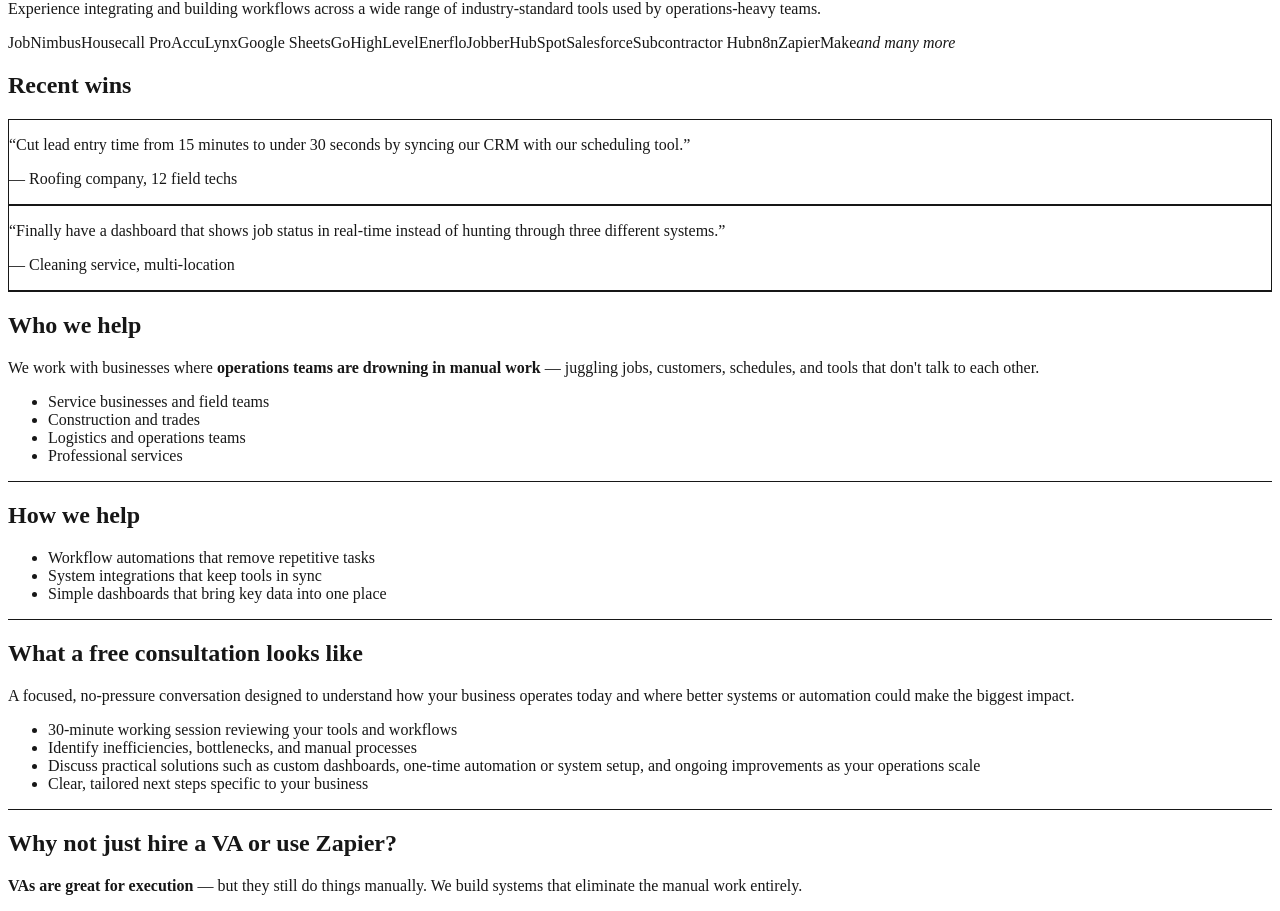
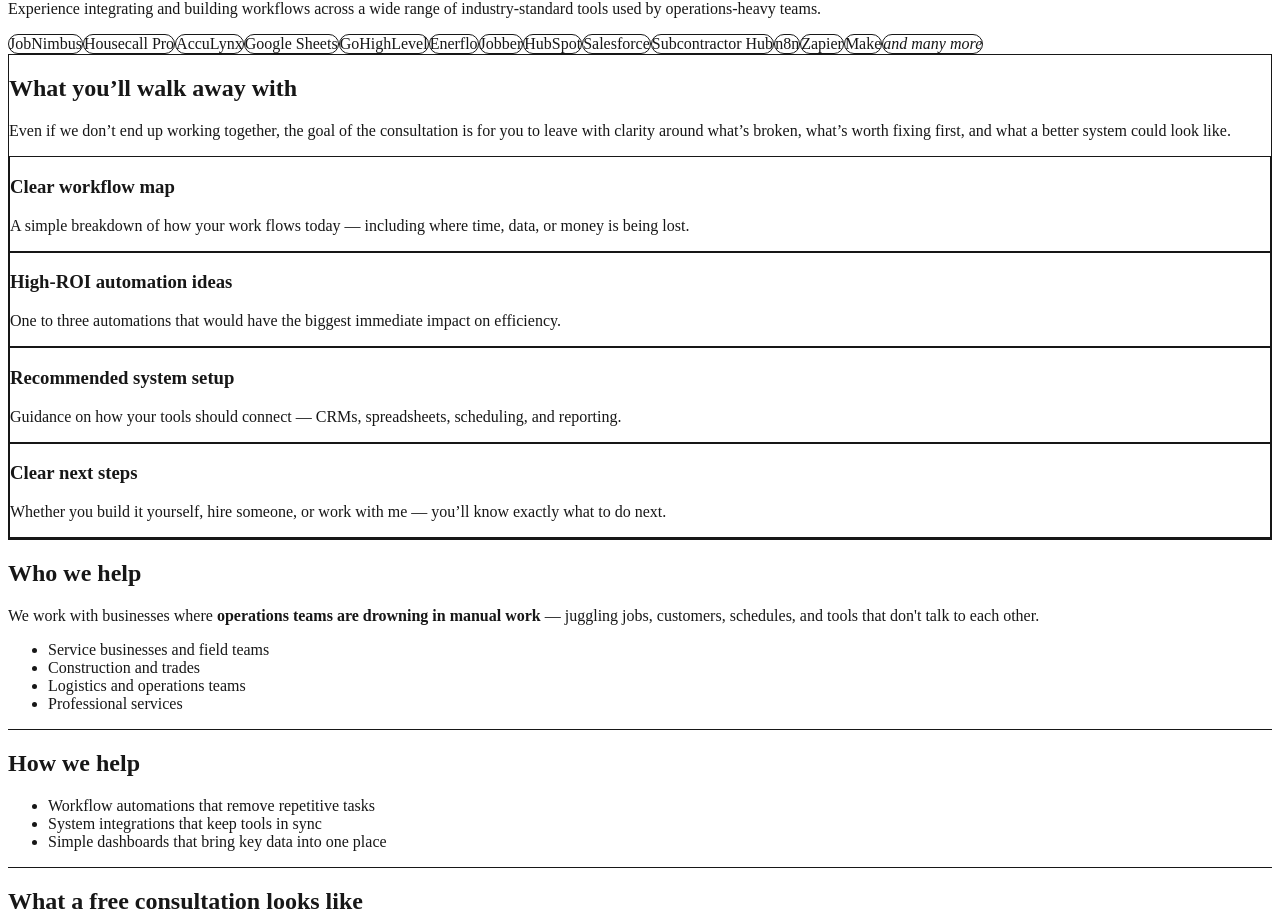
Before and after one commit to loocpooga/pauga-automations-site, a Next.js app: page / in a window 1280 px wide. Shown: the part 360-1271 px from the top of the page. Built offline with nearby package versions, Linux system fonts and the light colour scheme.

Commit message:
Replace social proof with consultation deliverables section

```diff
--- a/app/page.tsx
+++ b/app/page.tsx
@@ -1,5 +1,5 @@
 const ctaButtonClasses =
-  "inline-block bg-black text-white px-6 py-3 rounded-md font-medium transition-all duration-200 ease-out hover:scale-105 hover:shadow-lg active:scale-95";
+  "inline-block bg-black text-white px-6 py-3 rounded-md font-medium transition-all duration-200 ease-out hover:bg-gray-900 hover:scale-105 hover:shadow-lg active:scale-95";
 
 export default function Home() {
   const tools = [
@@ -36,9 +36,9 @@ export default function Home() {
         </div>
       </header>
 
-      <main className="min-h-screen bg-white text-gray-900">
+      <main className="min-h-screen bg-gray-50 text-gray-900">
         {/* Hero */}
-        <section className="max-w-5xl mx-auto px-6 py-24">
+        <section className="max-w-5xl mx-auto px-6 py-28">
           <h1 className="text-4xl md:text-5xl font-bold mb-6">
             Stop Losing Hours to Manual Work.
             <br />
@@ -47,7 +47,7 @@ export default function Home() {
             </span>
           </h1>
 
-          <p className="text-lg md:text-xl text-gray-700 mb-8">
+          <p className="text-lg md:text-xl text-gray-700 mb-10 max-w-3xl">
             We help operations-heavy businesses reduce manual work, eliminate
             inefficiencies, and gain clarity across their systems without
             disrupting how they already operate.
@@ -64,12 +64,12 @@ export default function Home() {
         </section>
 
         {/* Credibility */}
-        <section className="max-w-5xl mx-auto px-6 pb-16">
-          <div className="border rounded-md p-6 transition-all hover:shadow-md hover:border-gray-300">
+        <section className="max-w-5xl mx-auto px-6 pb-20">
+          <div className="bg-white border rounded-lg p-6 transition-all hover:shadow-md hover:border-gray-300">
             <h2 className="text-xl font-semibold mb-2">
               Built by a data engineer
             </h2>
-            <p className="text-gray-700">
+            <p className="text-gray-700 max-w-3xl">
               I work hands-on with real, often messy operational systems — CRMs,
               spreadsheets, scheduling tools, and internal workflows — and turn
               them into clean automations and clear, reliable dashboards.
@@ -78,12 +78,12 @@ export default function Home() {
         </section>
 
         {/* Platforms & tools */}
-        <section className="max-w-5xl mx-auto px-6 pb-16">
+        <section className="max-w-5xl mx-auto px-6 pb-20">
           <h2 className="text-xl font-semibold mb-4">
             Platforms and tools I&apos;ve worked with
           </h2>
 
-          <p className="text-gray-700 mb-6">
+          <p className="text-gray-700 mb-6 max-w-3xl">
             Experience integrating and building workflows across a wide range of
             industry-standard tools used by operations-heavy teams.
           </p>
@@ -92,49 +92,72 @@ export default function Home() {
             {tools.map((tool) => (
               <span
                 key={tool}
-                className="px-3 py-1 bg-gray-100 text-gray-700 rounded-full text-sm"
+                className="px-3 py-1 bg-white border text-gray-700 rounded-full text-sm"
               >
                 {tool}
               </span>
             ))}
-            <span className="px-3 py-1 bg-gray-100 text-gray-500 rounded-full text-sm italic">
+            <span className="px-3 py-1 bg-white border text-gray-500 rounded-full text-sm italic">
               and many more
             </span>
           </div>
         </section>
 
-        {/* Social Proof */}
-        <section className="max-w-5xl mx-auto px-6 pb-16">
-          <h2 className="text-xl font-semibold mb-6">Recent wins</h2>
+       {/* What you’ll walk away with */}
+<section className="max-w-5xl mx-auto px-6 pb-20">
+  <div className="bg-white border rounded-lg p-8">
+    <h2 className="text-xl font-semibold mb-6">
+      What you’ll walk away with
+    </h2>
+
+    <p className="text-gray-700 mb-8 max-w-3xl">
+      Even if we don’t end up working together, the goal of the consultation
+      is for you to leave with clarity around what’s broken, what’s worth
+      fixing first, and what a better system could look like.
+    </p>
 
     <div className="grid md:grid-cols-2 gap-6">
-            <div className="border rounded-md p-6 transition-all hover:shadow-md hover:border-gray-300">
-              <p className="text-gray-700 mb-2">
-                “Cut lead entry time from 15 minutes to under 30 seconds by
-                syncing our CRM with our scheduling tool.”
-              </p>
-              <p className="text-sm text-gray-500">
-                — Roofing company, 12 field techs
+      <div className="border rounded-md p-6">
+        <h3 className="font-medium mb-2">Clear workflow map</h3>
+        <p className="text-gray-700 text-sm">
+          A simple breakdown of how your work flows today — including where
+          time, data, or money is being lost.
         </p>
       </div>
 
-            <div className="border rounded-md p-6 transition-all hover:shadow-md hover:border-gray-300">
-              <p className="text-gray-700 mb-2">
-                “Finally have a dashboard that shows job status in real-time
-                instead of hunting through three different systems.”
+      <div className="border rounded-md p-6">
+        <h3 className="font-medium mb-2">High-ROI automation ideas</h3>
+        <p className="text-gray-700 text-sm">
+          One to three automations that would have the biggest immediate
+          impact on efficiency.
         </p>
-              <p className="text-sm text-gray-500">
-                — Cleaning service, multi-location
+      </div>
+
+      <div className="border rounded-md p-6">
+        <h3 className="font-medium mb-2">Recommended system setup</h3>
+        <p className="text-gray-700 text-sm">
+          Guidance on how your tools should connect — CRMs, spreadsheets,
+          scheduling, and reporting.
         </p>
+      </div>
+
+      <div className="border rounded-md p-6">
+        <h3 className="font-medium mb-2">Clear next steps</h3>
+        <p className="text-gray-700 text-sm">
+          Whether you build it yourself, hire someone, or work with me —
+          you’ll know exactly what to do next.
+        </p>
+      </div>
     </div>
   </div>
 </section>
 
+
         {/* Who we help */}
-        <section className="max-w-5xl mx-auto px-6 py-16 border-t">
+        <section className="max-w-5xl mx-auto px-6 py-20 border-t border-gray-200">
           <h2 className="text-2xl font-semibold mb-4">Who we help</h2>
 
-          <p className="text-gray-700 mb-6">
+          <p className="text-gray-700 mb-6 max-w-3xl">
             We work with businesses where{" "}
             <strong>operations teams are drowning in manual work</strong> —
             juggling jobs, customers, schedules, and tools that don&apos;t talk
@@ -150,7 +173,7 @@ export default function Home() {
         </section>
 
         {/* How we help */}
-        <section className="max-w-5xl mx-auto px-6 py-16 border-t">
+        <section className="max-w-5xl mx-auto px-6 py-20 border-t border-gray-200">
           <h2 className="text-2xl font-semibold mb-4">How we help</h2>
 
           <ul className="list-disc pl-6 text-gray-700 space-y-2">
@@ -161,12 +184,12 @@ export default function Home() {
         </section>
 
         {/* Consultation details */}
-        <section className="max-w-5xl mx-auto px-6 py-16 border-t">
+        <section className="max-w-5xl mx-auto px-6 py-20 border-t border-gray-200">
           <h2 className="text-2xl font-semibold mb-4">
             What a free consultation looks like
           </h2>
 
-          <p className="text-gray-700 mb-6">
+          <p className="text-gray-700 mb-6 max-w-3xl">
             A focused, no-pressure conversation designed to understand how your
             business operates today and where better systems or automation could
             make the biggest impact.
@@ -184,35 +207,13 @@ export default function Home() {
           </ul>
         </section>
 
-        {/* Objection Handler */}
-        <section className="max-w-5xl mx-auto px-6 py-16 border-t bg-gray-50">
-          <h2 className="text-2xl font-semibold mb-6">
-            Why not just hire a VA or use Zapier?
-          </h2>
-
-          <div className="space-y-4 text-gray-700">
-            <p>
-              <strong>VAs are great for execution</strong> — but they still do
-              things manually. We build systems that eliminate the manual work
-              entirely.
-            </p>
-            <p>
-              <strong>Zapier works for simple connections</strong> — but when
-              you need custom logic, data transformation, or tight integrations
-              with niche tools, you need someone who understands APIs,
-              databases, and operational workflows.
-            </p>
-            <p>That&apos;s where we come in.</p>
-          </div>
-        </section>
-
         {/* Final CTA */}
-        <section className="max-w-5xl mx-auto px-6 py-16 border-t">
+        <section className="max-w-5xl mx-auto px-6 py-24 border-t border-gray-200">
           <h2 className="text-2xl font-semibold mb-4">
             Ready to simplify your operations?
           </h2>
 
-          <p className="text-gray-700 mb-6">
+          <p className="text-gray-700 mb-8 max-w-3xl">
             Schedule a free, no-pressure consultation to explore what automation
             could do for your business.
           </p>
@@ -228,7 +229,7 @@ export default function Home() {
         </section>
 
         {/* Footer */}
-        <footer className="border-t bg-gray-50">
+        <footer className="border-t bg-white">
           <div className="max-w-5xl mx-auto px-6 py-8 text-center text-gray-600 text-sm">
             <p>© 2025 Pauga Automations. All rights reserved.</p>
           </div>
```
Lines whose indentation alone changed are shown as unchanged.
